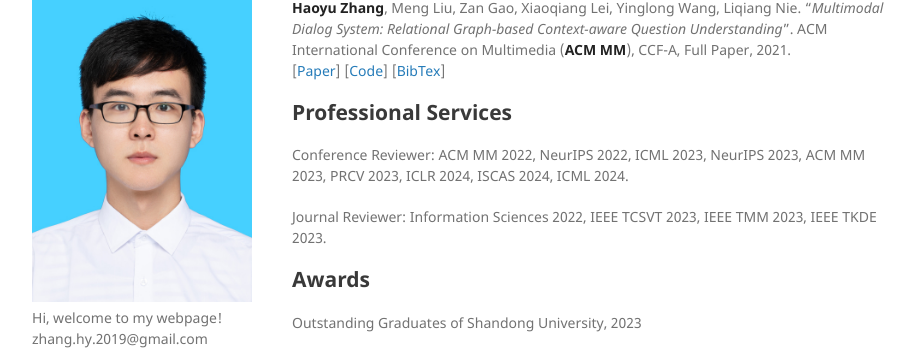
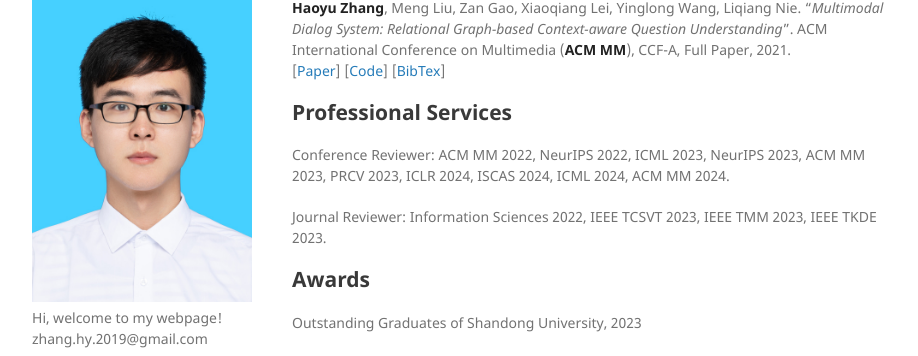
Before and after one commit to Hyu-Zhang/Hyu-Zhang.github.io, a Jekyll site: the page built from index.md, in a window 1280 px wide and 900 px high, scrolled down 1033 px. Shown: the part 115-471 px from the top of the window, without its empty margins (178-1096 px from the left). Built offline with Jekyll 4.4.1, drawn with Linux system fonts in a browser that asks for light colours; a style sheet for code colours, icons or effects is not loaded; our own code applies the rules of GitHub Pages for plain Markdown files.

Commit message:
Update index.md

```diff
--- a/index.md
+++ b/index.md
@@ -87,7 +87,7 @@
 
 ## Professional Services
 
-Conference Reviewer: ACM MM 2022, NeurIPS 2022, ICML 2023, NeurIPS 2023, ACM MM 2023, PRCV 2023, ICLR 2024, ISCAS 2024, ICML 2024.
+Conference Reviewer: ACM MM 2022, NeurIPS 2022, ICML 2023, NeurIPS 2023, ACM MM 2023, PRCV 2023, ICLR 2024, ISCAS 2024, ICML 2024, ACM MM 2024.
 
 Journal Reviewer: Information Sciences 2022, IEEE TCSVT 2023, IEEE TMM 2023, IEEE TKDE 2023.
 
```
